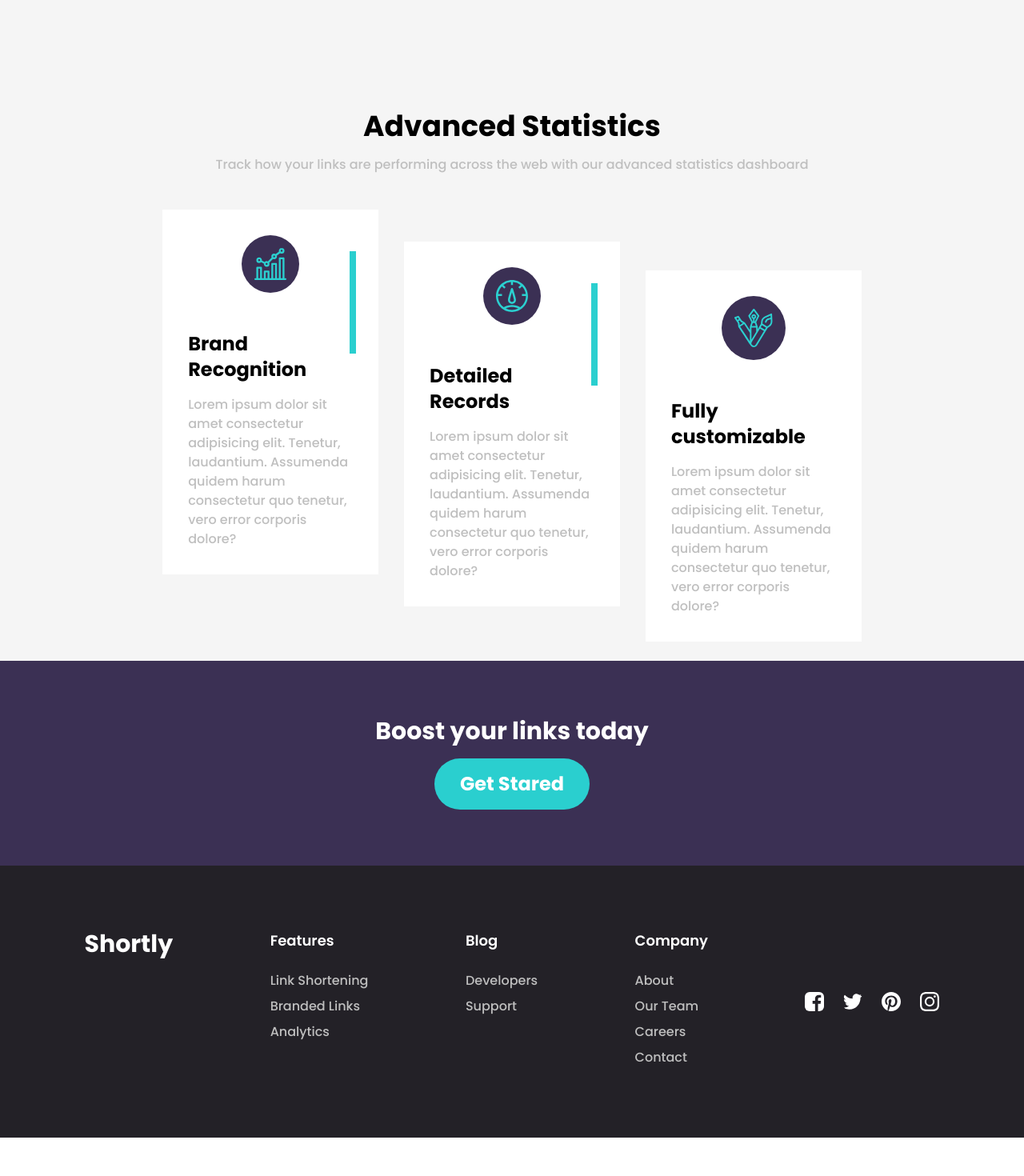
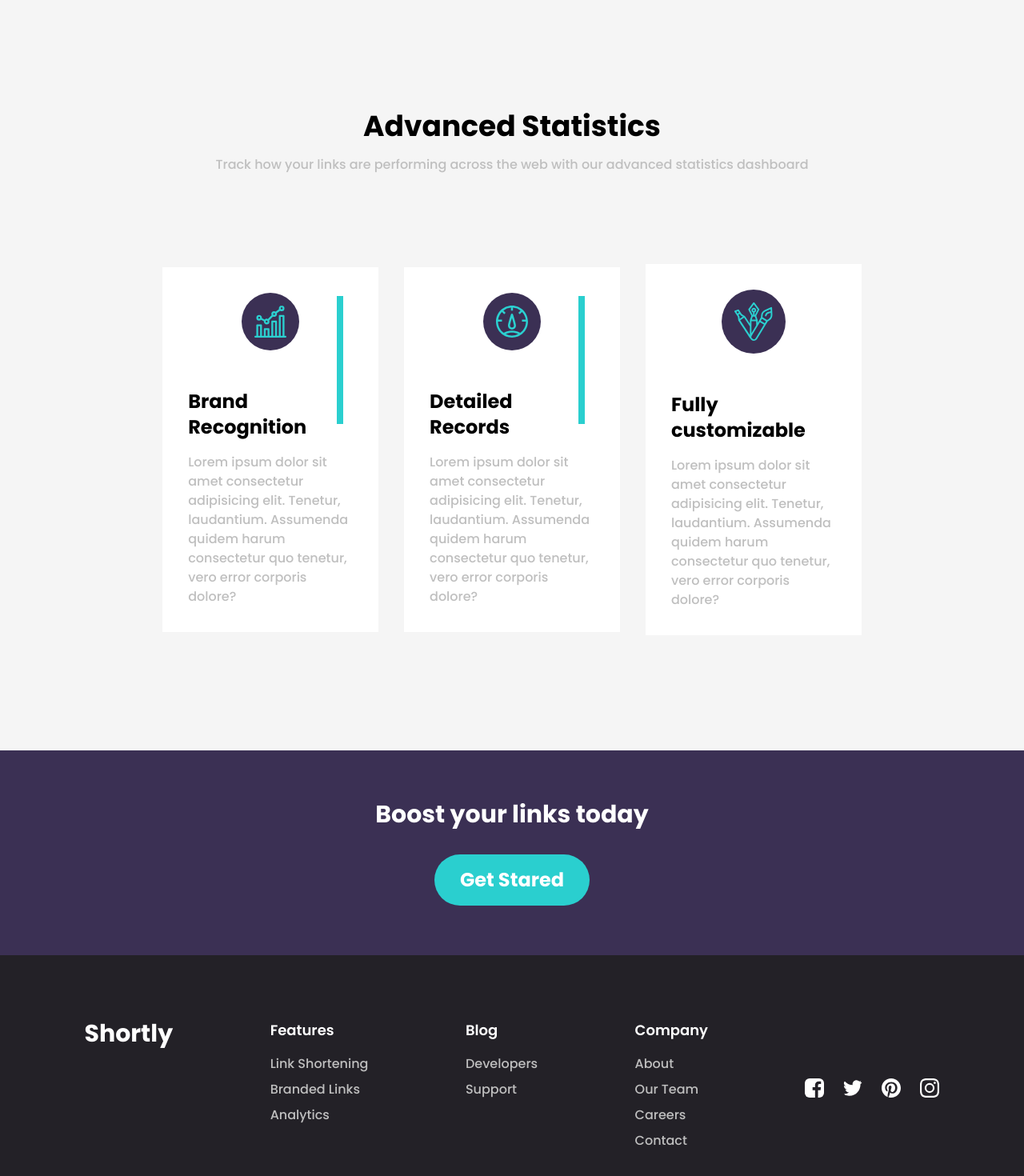
Before and after one commit to krish-98/url-shortner, a React (Create React App) app: page / in a window 1280 px wide. Shown: the part 1015-2485 px from the top of the page at 80% size. Before the commit the page ends 2437 px from the top, so only its background shows below. Built offline with nearby package versions, Linux system fonts and the light colour scheme.

Commit message:
fixing absolutely positioned elements

```diff
--- a/src/components/Footer.jsx
+++ b/src/components/Footer.jsx
@@ -7,11 +7,11 @@ import Instagram from "../images/icon-instagram.svg"
 const Footer = () => {
   return (
     <footer>
-      <div className="text-center bg-DarkViolet w-full h-64 flex flex-col items-center justify-center gap-4">
-        <h1 className="text-3xl font-bold text-white">
+      <div className="text-center bg-DarkViolet w-full h-64 flex flex-col items-center justify-center gap-8">
+        <h1 className="text-2xl md:text-3xl font-bold text-white">
           Boost your links today
         </h1>
-        <button className="text-2xl font-bold text-white bg-Cyan py-4 px-8 rounded-full hover:bg-cyan-200">
+        <button className="textxl md:text-2xl font-bold text-white bg-Cyan py-4 px-8 rounded-full hover:bg-cyan-200">
           Get Stared
         </button>
       </div>
@@ -20,40 +20,40 @@ const Footer = () => {
         <h1 className="text-3xl text-white font-bold">Shortly</h1>
 
         <div>
-          <h3 className="text-lg font-semibold text-white pb-4">Features</h3>
-          <p className="text-base text-Gray my-2 font-medium cursor-pointer hover:text-Cyan">
+          <h3 className="text-lg font-semibold text-white pb-2">Features</h3>
+          <p className="text-sm md:text-base text-Gray my-2 font-medium cursor-pointer hover:text-Cyan">
             Link Shortening
           </p>
-          <p className="text-base text-Gray my-2 font-medium cursor-pointer hover:text-Cyan">
+          <p className="text-sm md:text-base text-Gray my-2 font-medium cursor-pointer hover:text-Cyan">
             Branded Links
           </p>
-          <p className="text-base text-Gray my-2 font-medium cursor-pointer hover:text-Cyan">
+          <p className="text-sm md:text-base text-Gray my-2 font-medium cursor-pointer hover:text-Cyan">
             Analytics
           </p>
         </div>
 
         <div>
-          <h3 className="text-lg font-semibold text-white pb-4">Blog</h3>
-          <p className="text-base text-Gray my-2 font-medium cursor-pointer hover:text-Cyan">
+          <h3 className="text-lg font-semibold text-white pb-2">Blog</h3>
+          <p className="text-sm md:text-base text-Gray my-2 font-medium cursor-pointer hover:text-Cyan">
             Developers
           </p>
-          <p className="text-base text-Gray my-2 font-medium cursor-pointer hover:text-Cyan">
+          <p className="text-sm md:text-base text-Gray my-2 font-medium cursor-pointer hover:text-Cyan">
             Support
           </p>
         </div>
 
         <div>
-          <h3 className="text-lg font-semibold text-white pb-4">Company</h3>
-          <p className="text-base text-Gray my-2 font-medium cursor-pointer hover:text-Cyan">
+          <h3 className="text-lg font-semibold text-white pb-2">Company</h3>
+          <p className="text-sm md:text-base text-Gray my-2 font-medium cursor-pointer hover:text-Cyan">
             About
           </p>
-          <p className="text-base text-Gray my-2 font-medium cursor-pointer hover:text-Cyan">
+          <p className="text-sm md:text-base text-Gray my-2 font-medium cursor-pointer hover:text-Cyan">
             Our Team
           </p>
-          <p className="text-base text-Gray my-2 font-medium cursor-pointer hover:text-Cyan">
+          <p className="text-sm md:text-base text-Gray my-2 font-medium cursor-pointer hover:text-Cyan">
             Careers
           </p>
-          <p className="text-base text-Gray my-2 font-medium cursor-pointer hover:text-Cyan">
+          <p className="text-sm md:text-base text-Gray my-2 font-medium cursor-pointer hover:text-Cyan">
             Contact
           </p>
         </div>
--- a/src/components/Header.jsx
+++ b/src/components/Header.jsx
@@ -6,10 +6,10 @@ const Header = () => {
     <header className="mx-8">
       <div className="flex flex-col-reverse mt-16 md:flex md:flex-row md:justify-between max-w-7xl mx-auto md:mt-44">
         <div className="text-center md:text-left">
-          <h1 className="text-[4rem] leading-tight font-bold text-veryDarkViolet">
+          <h1 className="text-[3rem] md:text-[4rem] leading-tight font-bold text-veryDarkViolet">
             More than just shorter links
           </h1>
-          <p className="text-2xl text-gray-400 mt-2 leading-8">
+          <p className="text-lg md:text-2xl text-gray-400 mt-2 leading-8">
             Build your brand's recognition and get detailed insights on how your
             links are performing
           </p>
--- a/src/components/Main.jsx
+++ b/src/components/Main.jsx
@@ -6,10 +6,10 @@ import Customizable from "../images/icon-fully-customizable.svg"
 
 const Main = () => {
   return (
-    <main className="mt-28 bg-neutral-100 h-[200vh] md:h-auto">
+    <main className="mt-28 bg-neutral-100 ">
       <UrlShortner />
 
-      <section className="h-screen text-center md:text-left mx-4">
+      <section className="text-center md:text-left mx-4">
         <div className="md:w-[70%] mx-auto">
           <div className="text-center py-28">
             <h1 className="text-4xl font-bold">Advanced Statistics</h1>
@@ -19,8 +19,8 @@ const Main = () => {
             </p>
           </div>
 
-          <div className="md:flex justify-between items-center gap-8 h-[40vh]">
-            <div className="flex flex-col items-center bg-white p-8 relative after:absolute after:bottom-0 after:bg-Cyan after:w-32 after:h-2 after:rotate-90 md:after:-right-4 md:after:top-28 md:after:translate-x-4">
+          <div className="md:flex justify-between items-center gap-8">
+            <div className="flex flex-col items-center bg-white mb-36 p-8 relative after:absolute after:top-[26.3rem] after:bg-Cyan after:w-36 sm:after:w-40 after:h-2 after:rotate-90 md:after:-right-4 md:after:top-28 md:after:translate-x-4">
               <div className="bg-DarkViolet p-4 rounded-full">
                 <img src={IconBrand} alt="icon-brand" />
               </div>
@@ -34,7 +34,7 @@ const Main = () => {
               </p>
             </div>
 
-            <div className="flex flex-col items-center bg-white p-8 relative mt-20 after:absolute after:top-72 after:bg-Cyan after:w-32 after:h-2 after:rotate-90 md:after:-right-4 md:after:top-28 md:after:translate-x-4">
+            <div className="flex flex-col items-center bg-white mb-36 p-8 relative after:absolute after:top-[26.3rem] after:bg-Cyan after:w-36 sm:after:w-40 after:h-2 after:rotate-90 md:after:-right-4 md:after:top-28 md:after:translate-x-4">
               <div className="bg-DarkViolet p-4 rounded-full">
                 <img src={Records} alt="records" />
               </div>
@@ -48,7 +48,7 @@ const Main = () => {
               </p>
             </div>
 
-            <div className="flex flex-col items-center bg-white p-8 relative mt-40">
+            <div className="flex flex-col items-center bg-white mb-36 p-8 ">
               <div className="bg-DarkViolet p-4 rounded-full">
                 <img src={Customizable} alt="customizable" />
               </div>
```
